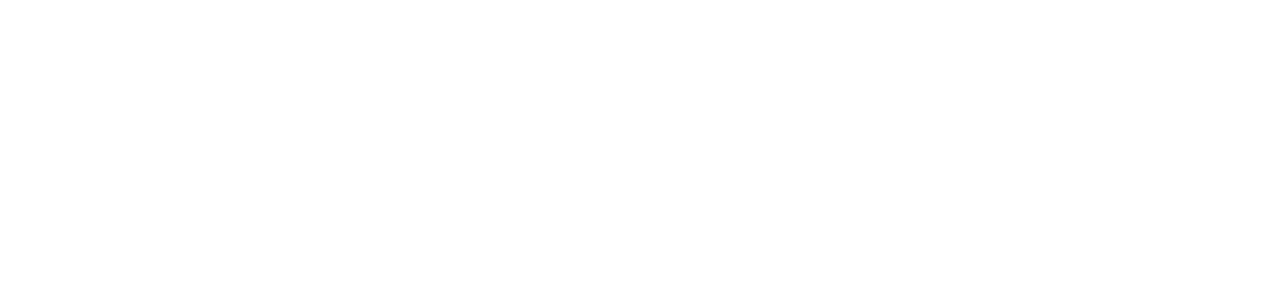
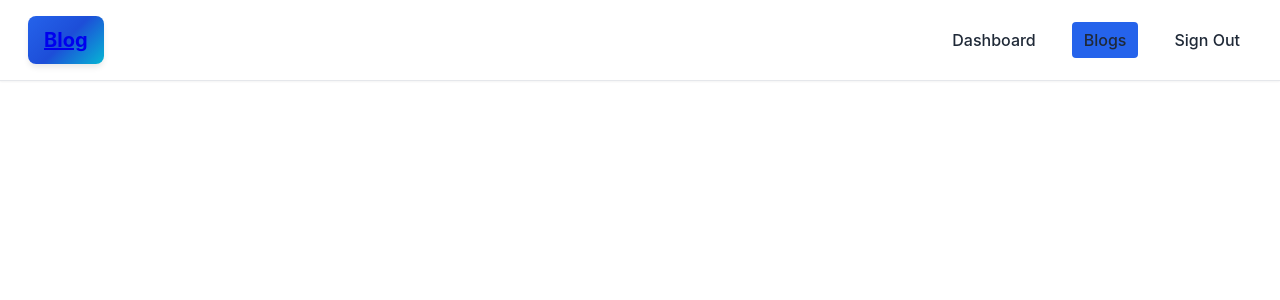
Before and after one commit to Legend-Paul/blog, a React (Vite) app in the folder frontend-admin/: page /blogs in a window 1280 px wide. Before the commit this address had no page. Shown: the top 300 px of the page. Built offline with nearby package versions, Linux system fonts and the light colour scheme.

Commit message:
Creaete blogs component

```diff
--- a/frontend-admin/src/App.jsx
+++ b/frontend-admin/src/App.jsx
@@ -1,5 +1,6 @@
 import { BrowserRouter as Router, Routes, Route } from "react-router-dom";
 import Dashboard from "./pages/Dashboard/Dashboard";
+import Blog from "./pages/Blog/Blog";
 import "./index.css";
 
 export default function App() {
@@ -8,6 +9,7 @@
       <Routes>
         <Route path="/" element={<Dashboard />} />
         <Route path="/dashboard" element={<Dashboard />} />
+        <Route path="/blogs" element={<Blog />} />
       </Routes>
     </Router>
   );
--- a/frontend-admin/src/components/Header/Header.jsx
+++ b/frontend-admin/src/components/Header/Header.jsx
@@ -36,9 +36,9 @@
             <li>
               <a
                 className={
-                  styles[`${currentPath.includes("blog") ? "active" : ""}`]
+                  styles[`${currentPath.includes("blogs") ? "active" : ""}`]
                 }
-                href="/"
+                href="/blogs"
               >
                 Blogs
               </a>
--- /dev/null
+++ b/frontend-admin/src/pages/Blog/Blog.jsx
@@ -0,0 +1,10 @@
+import Header from "../../components/Header/Header";
+
+export default function () {
+  return (
+    <div className="blog-contaner">
+      <Header />
+      <section className="blog"></section>
+    </div>
+  );
+}
```
Also changed, not shown: frontend-admin/src/pages/Blog/Blog.module.css (added).
